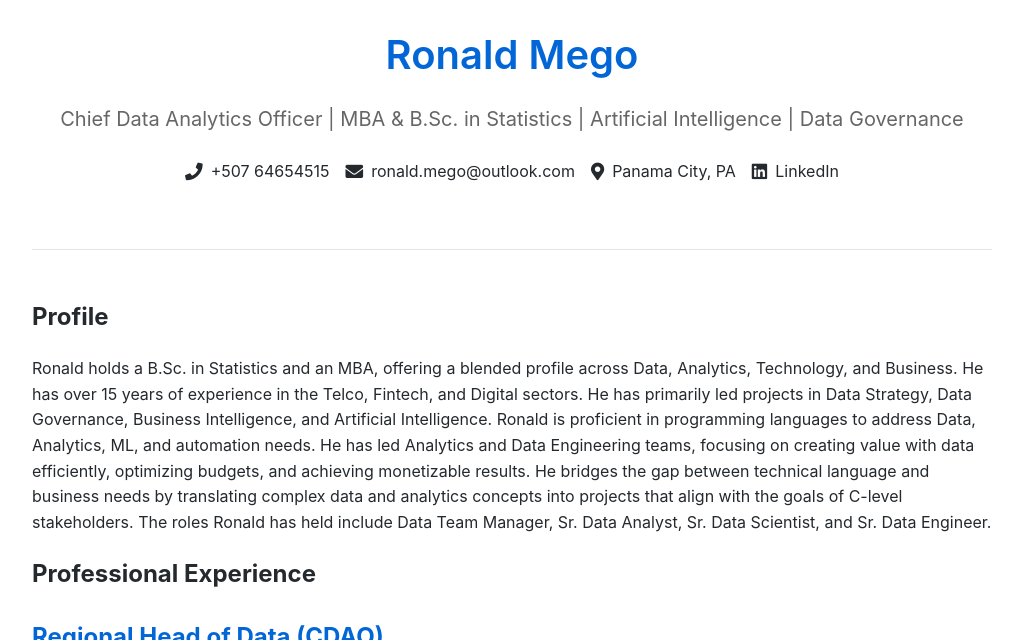
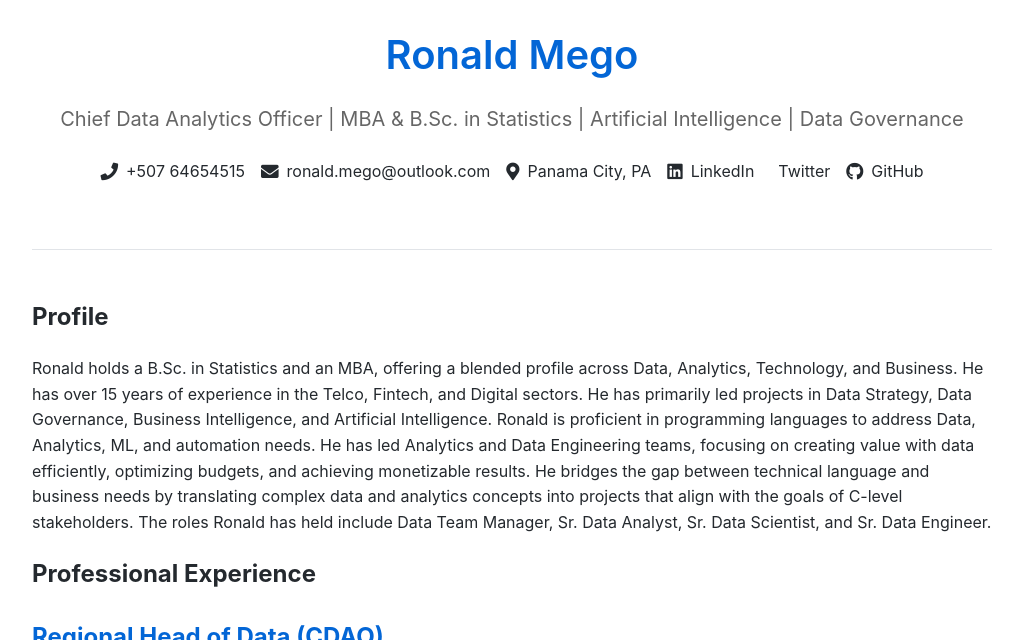
Before and after one commit to ronaldmego/ronaldmego.github.io, a Jekyll site: the page built from index.md, in a window 1280 px wide and 900 px high, cut to the strip 260-900 px from the top of the window. Shown: the whole strip, without its empty margins (128-1151 px from the left). Built offline with Jekyll 4.4.1, drawn with Linux system fonts in a browser that asks for light colours.

Commit message:
My Updates

```diff
--- a/_config.yml
+++ b/_config.yml
@@ -4,4 +4,5 @@
 favicon: /assets/images/favicon.png
 social_links:
   linkedin: ronaldmego
+  twitter: MGOData
 github_username: ronaldmego
--- a/index.md
+++ b/index.md
@@ -23,6 +23,12 @@
     </span>
     <a href="https://www.linkedin.com/in/ronaldmego/" class="contact-item" target="_blank">
       <i class="fab fa-linkedin"></i> LinkedIn
+    </a>
+    <a href="https://x.com/MGOData" class="contact-item" target="_blank">
+      <i class="fab fa-x-twitter"></i> Twitter
+    </a>
+    <a href="https://github.com/ronaldmego" class="contact-item" target="_blank">
+      <i class="fab fa-github"></i> GitHub
     </a>
   </div>
 </div>
```
